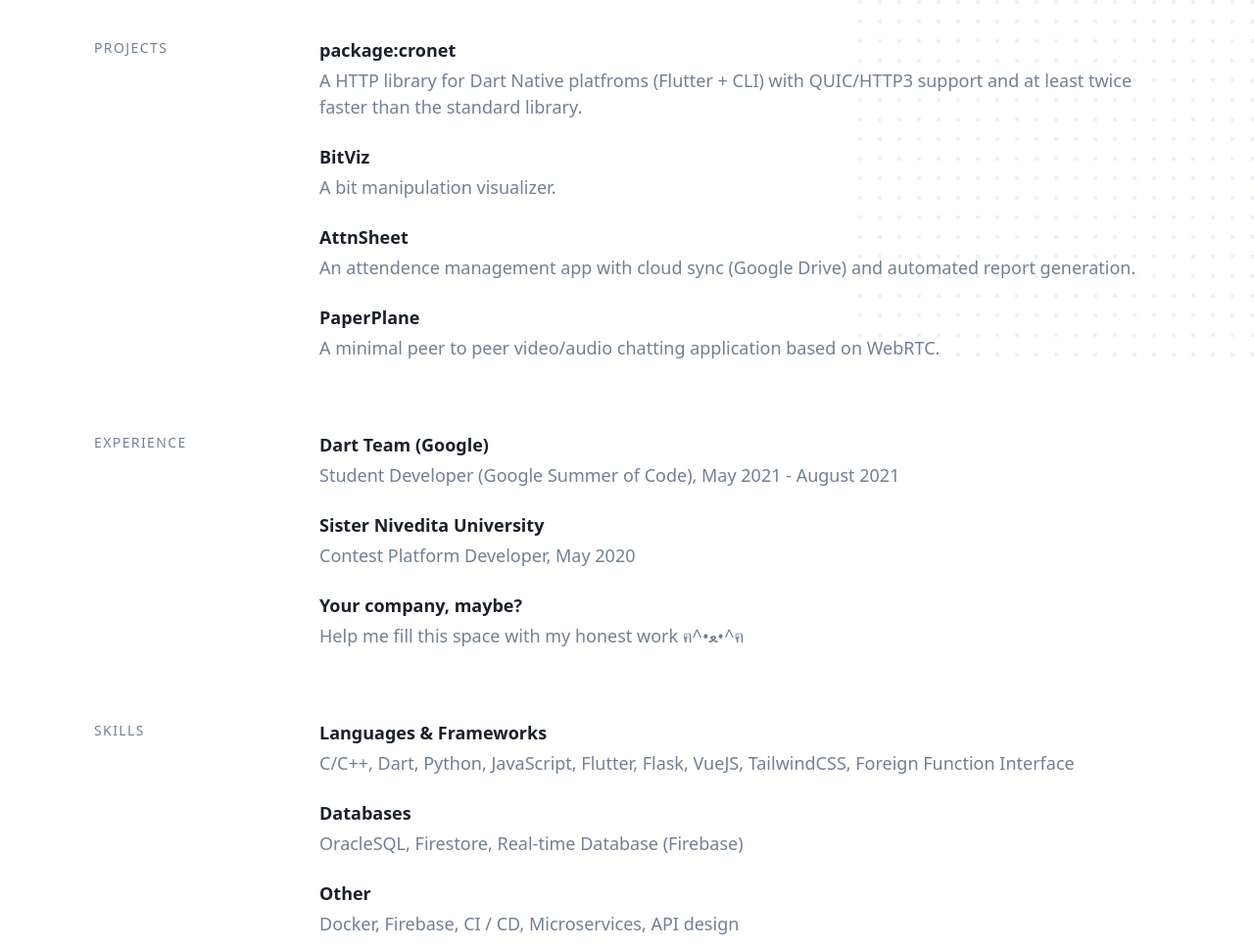
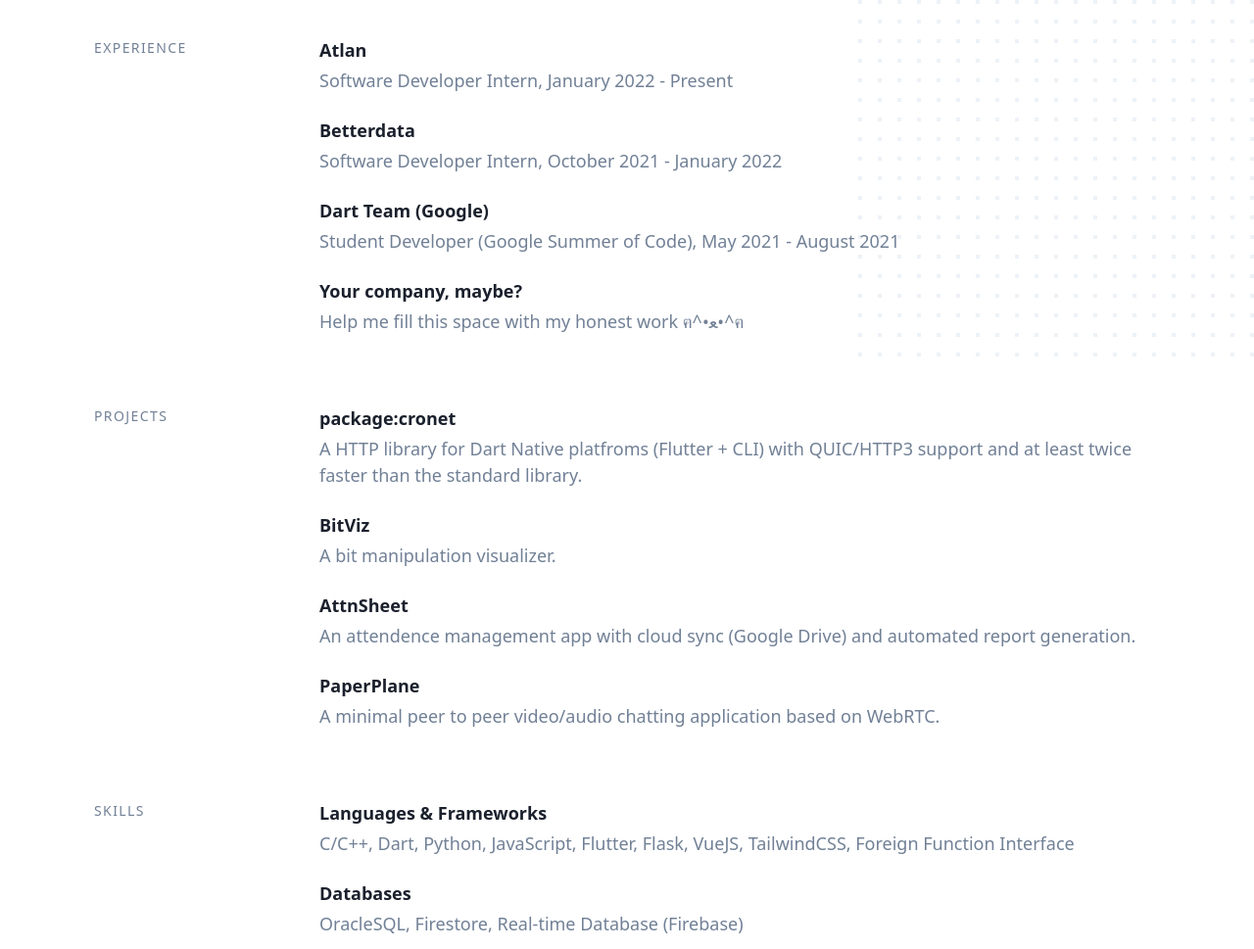
Before and after one commit to unsuitable001/unsuitable001.github.io, a Gatsby site: page / in a window 1280 px wide. Shown: the part 460-1429 px from the top of the page at 98% size. Built offline with nearby package versions, Linux system fonts and the light colour scheme; Gatsby itself is replaced by a stand-in of ours.

Commit message:
update experience, cv & arrangement

```diff
--- a/gatsby-config.js
+++ b/gatsby-config.js
@@ -48,14 +48,19 @@ module.exports = {
     // Optional: List your experience, they must have `name` and `description`. `link` is optional.
     experience: [
       {
+        name: 'Atlan',
+        description: 'Software Developer Intern, January 2022 - Present',
+        link: 'https://atlan.com',
+      },
+      {
+        name: 'Betterdata',
+        description: 'Software Developer Intern, October 2021 - January 2022',
+        link: 'https://betterdata.ai',
+      },
+      {
         name: 'Dart Team (Google)',
         description: 'Student Developer (Google Summer of Code), May 2021 - August 2021',
         link: 'https://summerofcode.withgoogle.com/projects/#4757095741652992',
-      },
-      {
-        name: 'Sister Nivedita University',
-        description: 'Contest Platform Developer, May 2020',
-        link: 'https://snuniv.ac.in',
       },
       {
         name: 'Your company, maybe?',
--- a/src/pages/index.jsx
+++ b/src/pages/index.jsx
@@ -29,11 +29,11 @@ const Index = ({ data }) => {
       {/* to enable blogs in header without actual blogs */}
       <Header metadata={data.site.siteMetadata} noBlog={false} />
       {about && <SectionAbout about={about} />}
-      {projects && projects.length && <SectionProjects projects={projects} />}
-      {!noBlog && <SectionBlog posts={posts} />}
       {experience && experience.length && (
         <SectionExperience experience={experience} />
       )}
+      {projects && projects.length && <SectionProjects projects={projects} />}
+      {!noBlog && <SectionBlog posts={posts} />}
       {skills && skills.length && <SectionSkills skills={skills} />}
       {leaderships && leaderships.length && (
         <SectionLeaderships leaderships={leaderships} />
```
Also changed, not shown: 1 other file.
